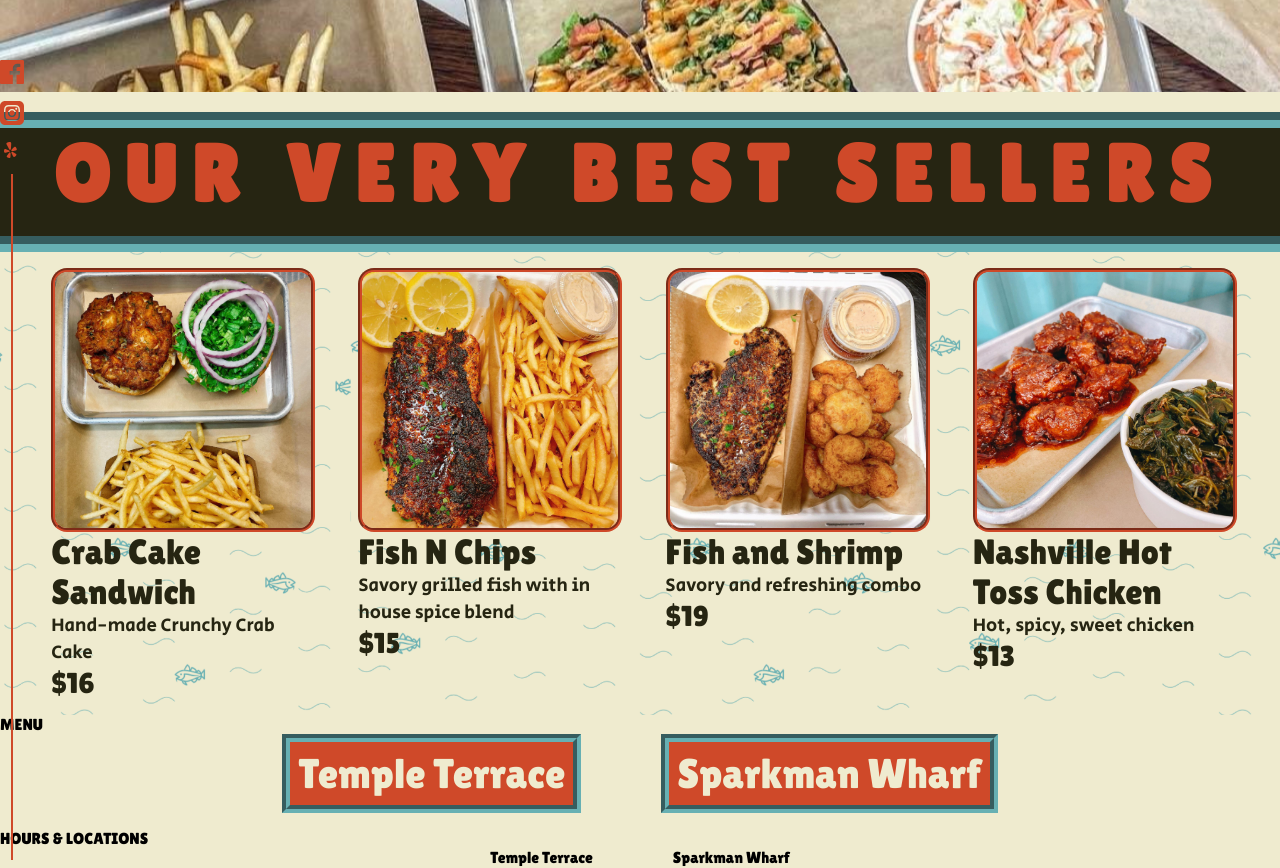
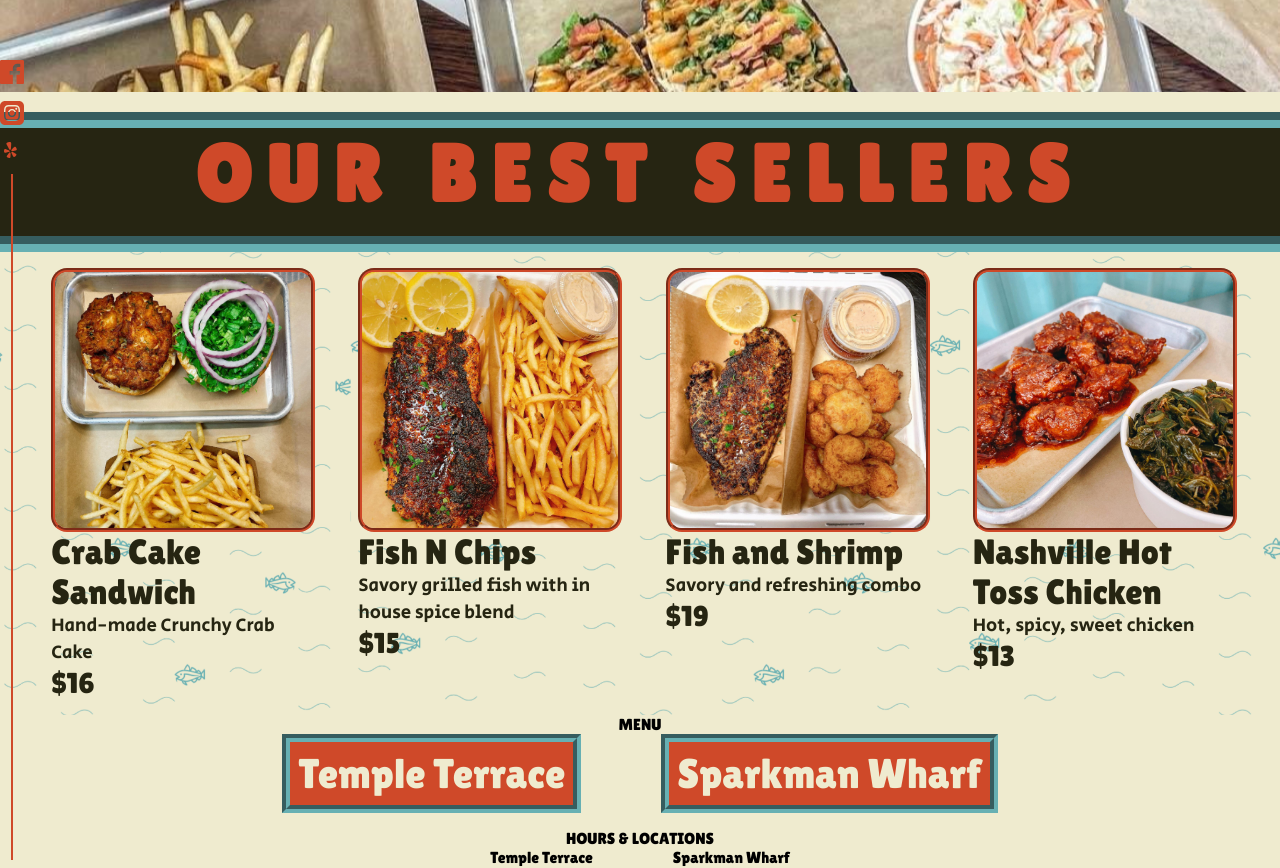
Before and after one commit to Rafaelh1x1/hmsw, a React (Create React App) app: page / in a window 1280 px wide. Shown: the part 620-1488 px from the top of the page. Built offline with nearby package versions, Linux system fonts and the light colour scheme.

Commit message:
pain and suffering

```diff
--- a/src/App.css
+++ b/src/App.css
@@ -126,7 +126,11 @@
   width: auto;
   padding-bottom: 1rem;
 }
-
+.sub-heading {
+  display: flex;
+  justify-content: center;
+  align-items: center;
+}
 /* This is the styling for all the content under who are we, work with us, contact us and hours + locations this cpuld change */
 
 .content-text {
--- a/src/App.js
+++ b/src/App.js
@@ -13,11 +13,6 @@ import StickyBar from "./components/stickyBar";
 function App() {
   const [visibleCLTemple, setVisibleCLTemple] = useState(false);
   const [visibleCLSpark, setVisibleCLSpark] = useState(false);
-
-  const toggleVisible = () => {
-    setVisibleCLTemple(!visibleCLSpark);
-    setVisibleCLSpark(false);
-  };
 
   return (
     <body className="body">
--- a/src/components/bestseller-section.js
+++ b/src/components/bestseller-section.js
@@ -9,7 +9,7 @@ export default function BestSellersSection() {
   return (
     <div>
       <div class="best-sellers-subheading">
-        <p>OUR VERY BEST SELLERS</p>
+        <p>OUR BEST SELLERS</p>
       </div>
       <div className="best-seller-section">
         <BestSellers
```
